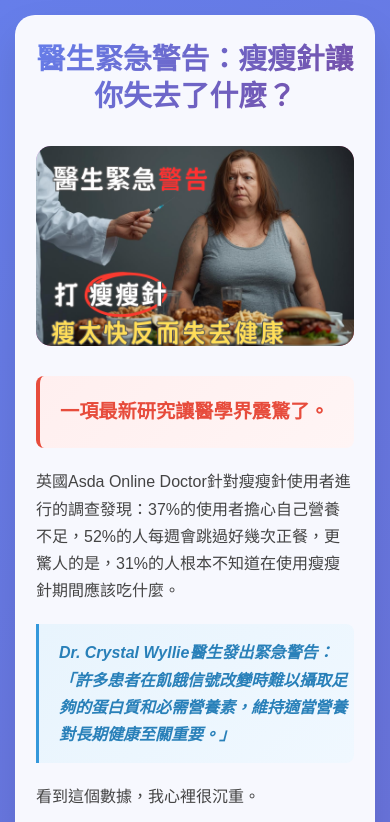
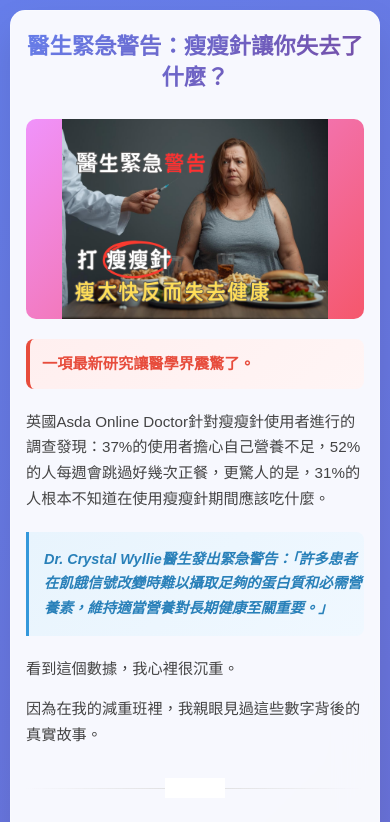
Before and after one commit to artemissport/weight_line7, a plain HTML site: page index.html in a window 390 px wide. Shown: the top 822 px of the page. Drawn offline with Linux system fonts and the light colour scheme.

Commit message:
Update index.html

```diff
--- a/index.html
+++ b/index.html
@@ -51,7 +51,8 @@
 
         .hero-image {
             width: 100%;
-            height: 300px;
+            aspect-ratio: 1384 / 1040;
+            max-height: 400px;
             background: linear-gradient(135deg, #f093fb 0%, #f5576c 100%);
             border-radius: 15px;
             margin: 30px 0;
@@ -74,7 +75,8 @@
             right: 0;
             bottom: 0;
             background: url('main-image.jpg') center center;
-            background-size: cover;
+            background-size: contain;
+            background-repeat: no-repeat;
             opacity: 0;
             transition: opacity 0.3s ease;
         }
@@ -236,12 +238,14 @@
             }
 
             .main-title {
-                font-size: 1.8em;
+                font-size: 1.6em;
+                margin-bottom: 25px;
             }
 
             .hero-image {
-                height: 200px;
-                font-size: 1em;
+                max-height: 280px;
+                font-size: 0.9em;
+                margin: 20px 0;
             }
 
             .comparison-section {
@@ -250,6 +254,68 @@
 
             .content {
                 font-size: 1em;
+            }
+
+            .opening {
+                font-size: 1.1em;
+                padding: 15px;
+            }
+
+            .highlight-box, .student-story, .problem-box, .solution-box {
+                padding: 18px;
+            }
+
+            .final-message {
+                padding: 25px 20px;
+            }
+        }
+
+        @media (max-width: 480px) {
+            .container {
+                padding: 10px;
+            }
+
+            .article-card {
+                padding: 20px 15px;
+                border-radius: 15px;
+            }
+
+            .main-title {
+                font-size: 1.4em;
+                line-height: 1.4;
+            }
+
+            .hero-image {
+                max-height: 200px;
+                border-radius: 10px;
+                font-size: 0.8em;
+            }
+
+            .content {
+                font-size: 0.95em;
+            }
+
+            .opening {
+                font-size: 1em;
+                padding: 12px;
+            }
+
+            .quote {
+                padding-left: 15px;
+                font-size: 0.95em;
+            }
+
+            .highlight-box, .student-story, .problem-box, .solution-box {
+                padding: 15px;
+                font-size: 0.9em;
+            }
+
+            .final-message {
+                padding: 20px 15px;
+            }
+
+            .final-message h3 {
+                font-size: 1.1em;
             }
         }
 
```
